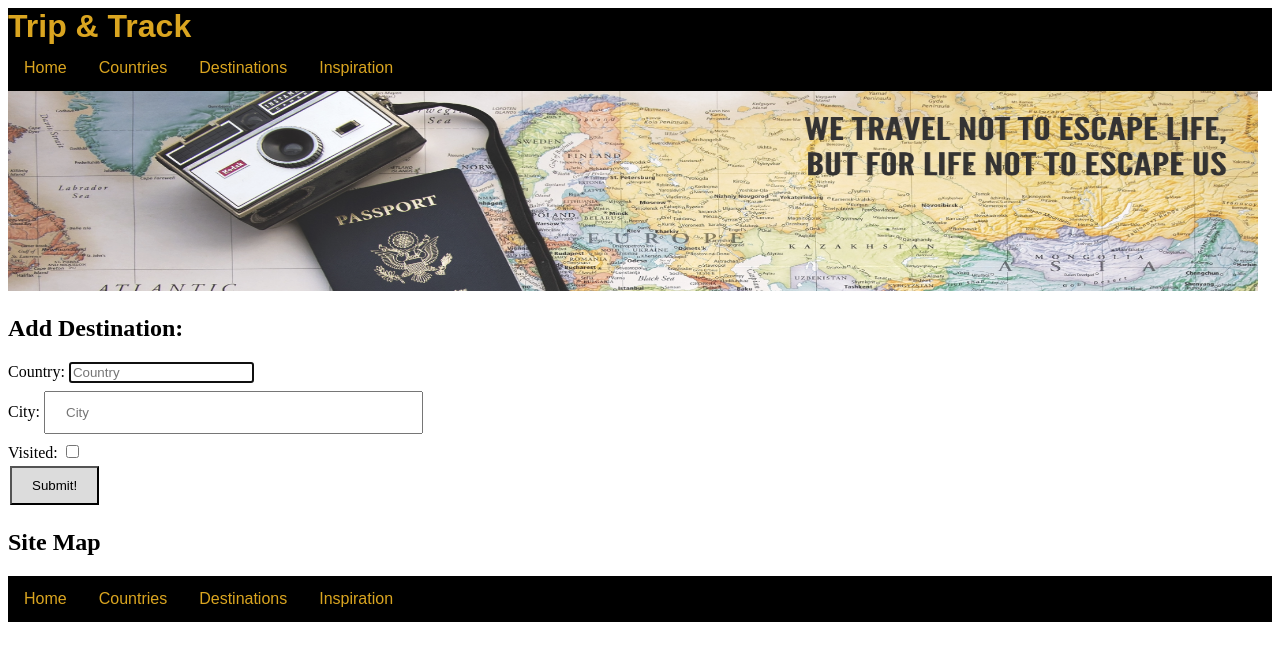
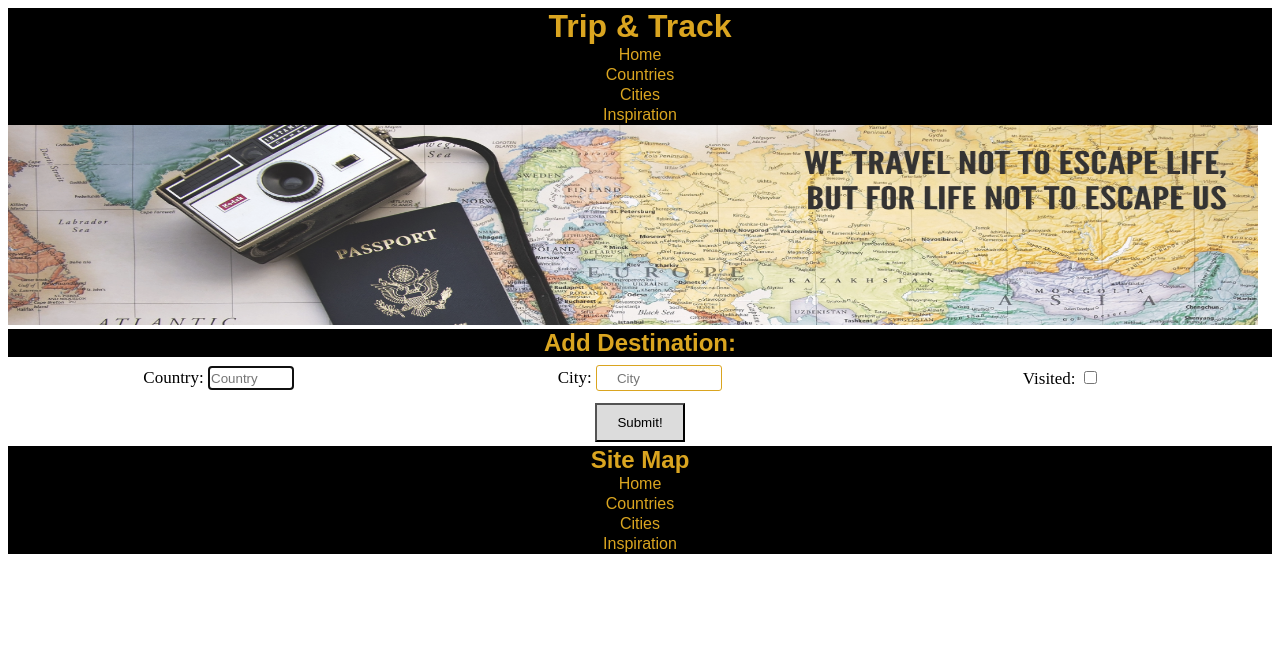
Before and after one commit to CodeScott00/Python-SQL-Project-Trip-Track, a Flask app: page /home in a window 1280 px wide. Shown: the top 661 px of the page. Run offline with Flask 2, Linux system fonts and the light colour scheme; data that the repository does not hold is empty; some libraries are stand-ins or nearby versions; some web fonts are replaced.

Commit message:
final commit with more CSS still to do

```diff
--- a/static/style.css
+++ b/static/style.css
@@ -4,15 +4,25 @@ h1 {
     margin: auto;
     height: 100;
     font-family: fantasy;
+    text-align: center;
+}
+
+h2 {
+  background-color: black;
+  color: goldenrod;
+  margin: auto;
+  height: 100;
+  font-family: fantasy;
+  text-align: center;
 }
 
 nav {
-    background-color: aquamarine;
+    /* background-color: aquamarine; */
     font: status-bar;
     padding: 10;
-    /* text-align: right; */
+    text-align: right;
     margin: 70;
-    /* color: goldenrod; */
+     color: goldenrod;
     font-family: fantasy;
 
 
@@ -27,14 +37,18 @@ ul {
   }
 
   li {
-    float: left;
+    /* display: inline-block;
+    list-style-type: none;
+    position: center; */
+    float: center;
+
   }
 
   li a {
     display: block;
     color:goldenrod;
     text-align: center;
-    padding: 14px 16px;
+    padding: 1px 1px;
     text-decoration: none;
   }
 
@@ -52,3 +66,63 @@ img {
   width: 1250px;
   height: 600px;
 }
+
+b {
+  font-size: 40;
+}
+
+p {
+  text-align: center;
+  background-color: lightgray;
+
+}
+
+form {
+  text-align: center;
+}
+
+.beaut {
+  float: center;
+  display: flex;
+  height: 100;
+  width: 100%;
+  /* text-align: center; */
+  justify-content: center;
+  align-items: center;
+
+
+  font-size: 17px;
+  /* align-items: center; */
+}
+
+.home_search_1 {
+  flex: 1;
+}
+
+.home_search_input {
+  width: 80px;
+  height: 20px;
+  border: 1px solid goldenrod;
+  border-radius: 3px;
+
+}
+
+.home_search {
+  display: flex;
+  flex-direction: column;
+  height: 100;
+  width: 100%;
+  /* text-align: center; */
+  justify-content: center;
+  align-items: center;
+}
+
+.country {
+  border: 4px solid goldenrod;
+  padding: 12px;
+  margin: 12px;
+}
+
+.padding {
+  margin-top: 12px;
+}
--- a/templates/base.html
+++ b/templates/base.html
@@ -22,7 +22,7 @@
                     <a href="/countries">Countries</a>
                 </li>
                 <li>
-                    <a href="/destinations">Destinations</a>
+                    <a href="/destinations">Cities</a>
                 </li>
                 <li>
                     <a href="/inspiration">Inspiration</a>
@@ -45,7 +45,7 @@
               <ul>
                 <li><a href="/home">Home</a></li>
                 <li><a href="/countries">Countries</a></li>
-                <li><a href="/destinations">Destinations</a></li>
+                <li><a href="/destinations">Cities</a></li>
                 <li><a href="/inspiration">Inspiration</a></li>
               </ul>
             </nav>
--- a/templates/destinations/index.html
+++ b/templates/destinations/index.html
@@ -10,7 +10,7 @@
 
 <p><b>{{destination.destination_name}} {{destination.country.country_name}}</b></p>
 
-<p><a href="/destinations/{{destination.id}}/edit">Edit</a></p>
+<!-- <p><a href="/destinations/{{destination.id}}/edit">Edit</a></p> -->
 
 <!-- Add button for delete here  -->
 
--- a/templates/search.html
+++ b/templates/search.html
@@ -4,27 +4,28 @@
 
 <h2> Add Destination:</h2>
 
-<form action="/home" method="post">
-    <div>
+<form class="home_search" action="/home" method="post">
+  <div class="beaut"><div class="home_search_1">
         <label for="country"> Country:</label>
-        <input type="select" id="country" name="country" placeholder="Country" required autofocus>
+        <input class="home_search_input" type="select" id="country" name="country" placeholder="Country" required autofocus>
     </div>
-    <div>
+    <div class="home_search_1">
         <label for="City"> City:</label>
-        <input type="text" id="city" name="city" placeholder="City" required autofocus>
+        <input class="home_search_input" type="text" id="city" name="city" placeholder="City" required autofocus>
     </div>
-    <div>
+    <div class="home_search_1">
         <label for="visited"> Visited:</label>
-        <input type="checkbox" id="visited" name="vistied" value = "True" placeholder="Been" required autofocus>
+        <input class="input_check" type="checkbox" id="visited" name="visited" value = "True" placeholder="Been" required autofocus>
 
       </div>
-
+    </div>
       <button type="submit"> Submit!</button>
 </form>
 
+
 {% for country in countries %}
 
-<p>{{country.country_name}} {{country.country_population}}</p>
+<p>{{country.country_name}} Population:{{country.country_population}}</p>
 
 {% endfor %}
 
@@ -32,7 +33,7 @@
 
 {% for destination in destinations %}
 
-<p>{{destination.destination_name}} {{destination.country}}</p>
+<p>{{destination.destination_name}} {{destination.country.country_name}}</p>
 
 {% endfor %}
 
```
Also changed, not shown: controllers/country_controller.py (+14 -6 lines), templates/countries/edit.html (+19 -19 lines), templates/countries/index.html (+10 -3 lines), static/form.css (line endings or trailing spaces).
